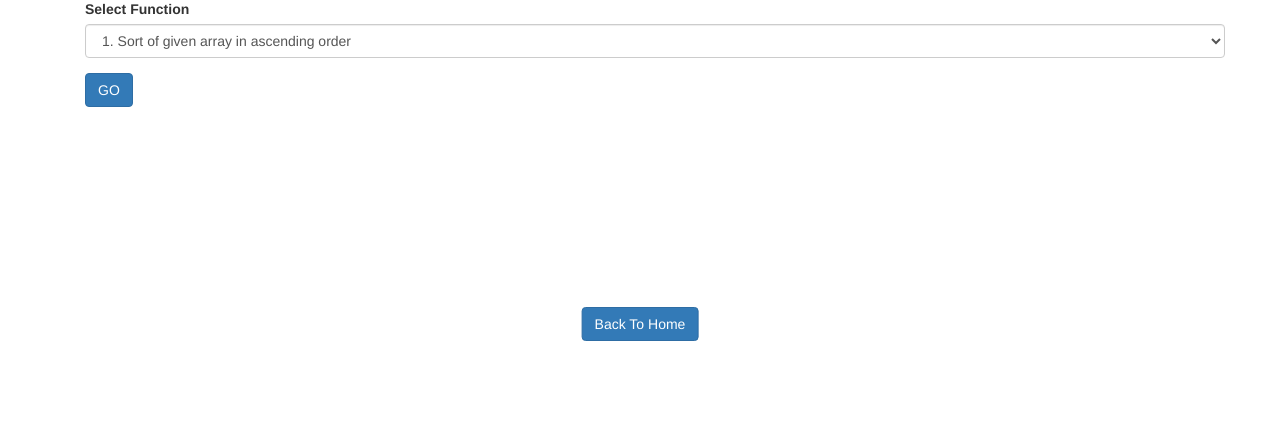
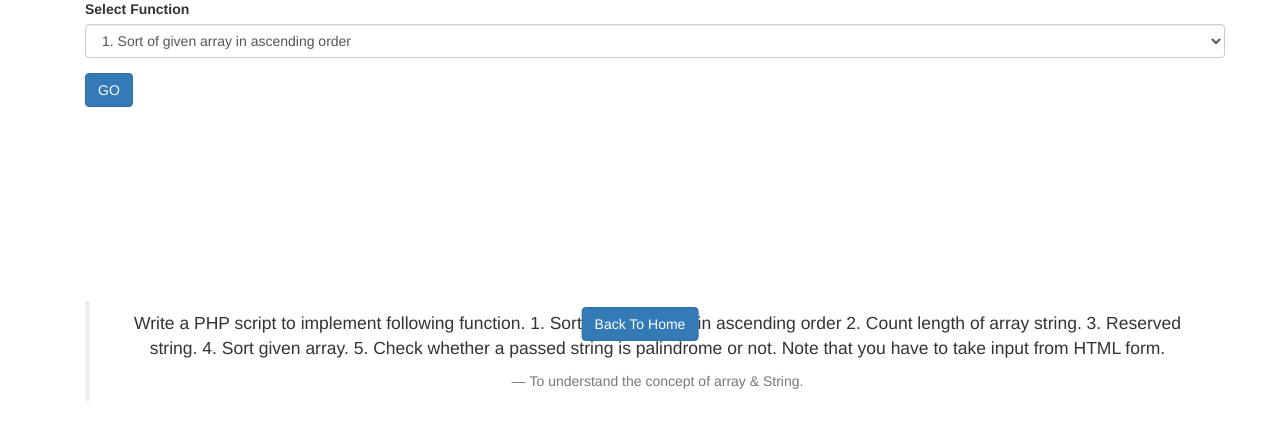
Before and after one commit to pratikpathak99/PHP, a PHP site: the page made by Assignment/Question 7/Question_Ans.php in a window 1280 px wide. Shown: the part 316-756 px from the top of the page. Run offline with PHP 8.4, Linux system fonts and the light colour scheme; the visitor is signed in with stand-in values (Sample User, id 1); data that the repository does not hold is empty.

Commit message:
Update Question_Ans.php

```diff
--- a/Assignment/Question 7/Question_Ans.php
+++ b/Assignment/Question 7/Question_Ans.php
@@ -19,20 +19,24 @@
     $select=$_POST["FormControlSelect1"];
     switch ($select) {
         case "1":
-            $Answer = "one";
+            $ascending_order = $_SESSION['ascending_order'];
+            $Answer = $ascending_order;
             break;
         case "2":
-            $Answer = "Two";
+            $Count_length = $_SESSION['Count_length'];
+            $Answer = $Count_length;
             break;
         case "3":
-            $Answer = "Three";
+            $Reserved_string = $_SESSION['Reserved_string'];
+            $Answer = $Reserved_string;
             break;
         case "4":
-            $Answer = "Four";
+            $Sort_array = $_SESSION['Sort_array'];
+            $Answer = $Sort_array;
             break;
         case "5":
-
-            $Answer = "Five";
+            $Palindrome = $_SESSION['Palindrome'];
+            $Answer = $Palindrome;
             break;
     }
 }
@@ -80,8 +84,21 @@
             <br>
             <div class="form-group" style="<?php echo $style ?>">
                 <label for="exampleFormControlTextarea1">Answer</label>
-                <textarea class="form-control" id="exampleFormControlTextarea1" rows="3"><?php echo "Answer is "?></textarea>
+                <textarea class="form-control" id="exampleFormControlTextarea1" rows="3"><?php print_r($Answer) ;?></textarea>
             </div>
+            </br>
+            </br>
+            </br>
+            <blockquote class="blockquote text-center">
+                <p class="mb-0">Write a PHP script to implement following function.
+                    1. Sort of given array in ascending order
+                    2. Count length of array string.
+                    3. Reserved string.
+                    4. Sort given array.
+                    5. Check whether a passed string is palindrome or not.
+                    Note that you have to take input from HTML form.</p>
+                <footer class="blockquote-footer">To understand the concept of array & String.</footer>
+            </blockquote>
             <div class="center">
                 <button type="submit" class="btn btn-primary" name="submit" id="submit">Back To Home</button>
             </div>
```
